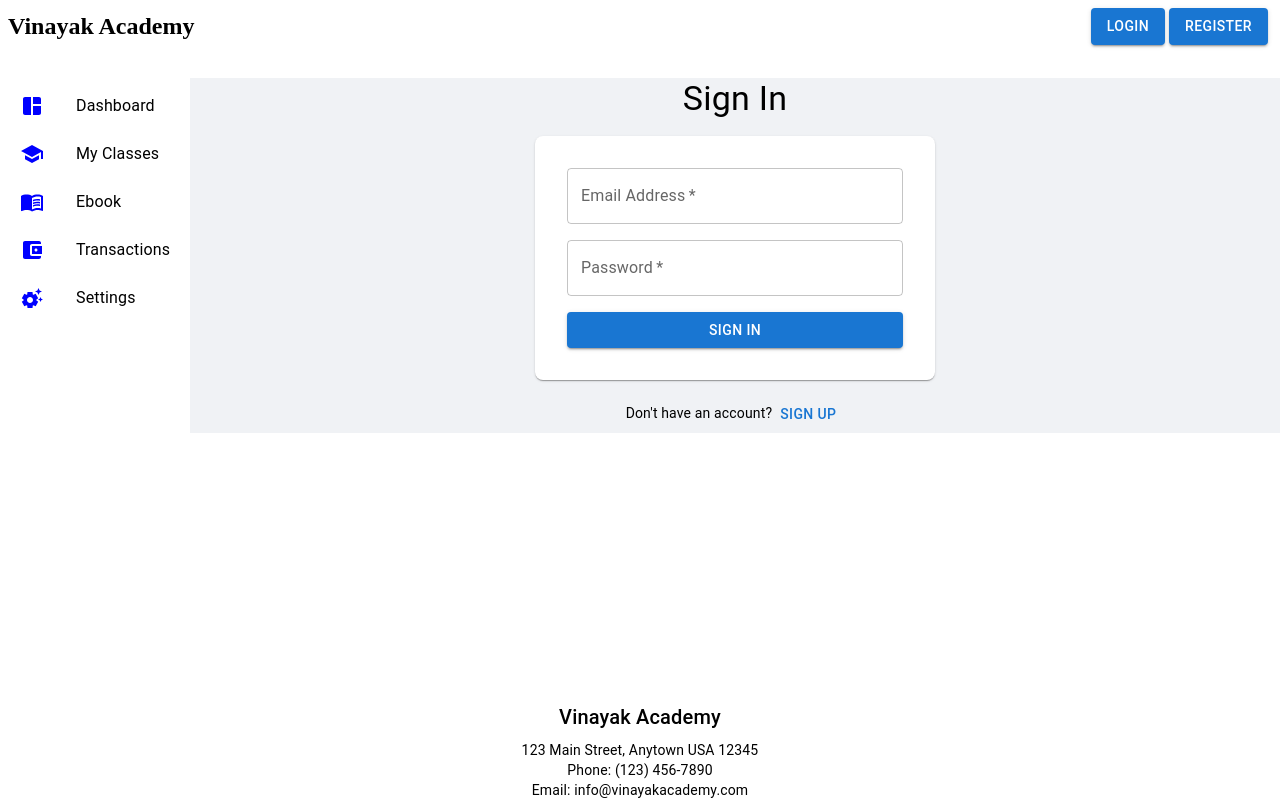
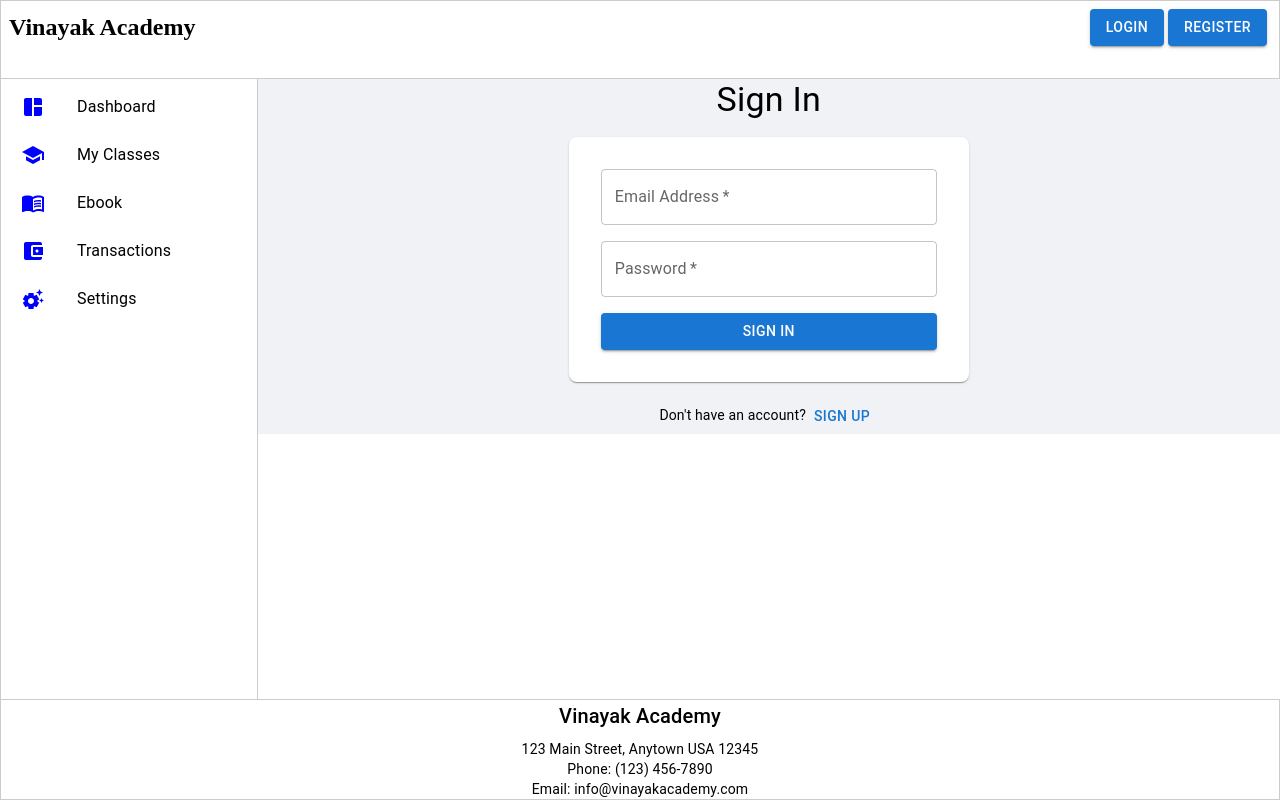
Before and after one commit to amanag0101/vinayak-academy, a Next.js app: page /login in a window 1280 px wide. Built offline with nearby package versions, Linux system fonts and the light colour scheme.

Commit message:
Layout fix

```diff
--- a/app/chats/page.tsx
+++ b/app/chats/page.tsx
@@ -98,7 +98,7 @@ const Chat = () => {
               <Grid container>
                 <Grid item xs={12}>
                   <ListItemText
-                    sx={{ textAlign: "right" }}
+                    sx={{ textAlign: "left" }}
                     primary="Hey man, What's up ?"
                   />
                 </Grid>
--- a/app/components/Login.tsx
+++ b/app/components/Login.tsx
@@ -29,8 +29,7 @@ export const Login = () => {
         display: "flex",
         flexDirection: "column",
         alignItems: "center",
-        justifyContent: "center",
-        backgroundColor: "#f0f2f5"
+        backgroundColor: "#f0f2f5",
       }}
     >
       <Typography variant="h4" sx={{ marginBottom: 2 }}>
--- a/app/components/Register.tsx
+++ b/app/components/Register.tsx
@@ -29,9 +29,6 @@ export const Register = () => {
         display: "flex",
         flexDirection: "column",
         alignItems: "center",
-        justifyContent: "center",
-        height: "100%",
-        width: "100vw",
         backgroundColor: "#f0f2f5",
       }}
     >
--- a/app/layout.tsx
+++ b/app/layout.tsx
@@ -12,17 +12,42 @@ export default function RootLayout({
   return (
     <html>
       <body>
-        <Box sx={{ height: "100vh", display: "flex", flexDirection: "column" }}>
-          <Box sx={{ flex: 0.1 }}>
+        <Box
+          sx={{
+            height: "100vh",
+            display: "flex",
+            flexDirection: "column",
+          }}
+        >
+          <Box
+            sx={{
+              border: "1px solid #ccc",
+              flex: 0.1,
+            }}
+          >
             <Header />
           </Box>
           <Box sx={{ display: "flex", flex: 0.8 }}>
-            <Box sx={{ position: "sticky", top: 0 }}>
+            <Box
+              sx={{
+                border: "1px solid #ccc",
+                borderTop: 0,
+                borderBottom: 0,
+                position: "sticky",
+                top: 0,
+                flex: 0.2,
+              }}
+            >
               <Sidebar />
             </Box>
-            <Box sx={{ flex: 1 }}>{children}</Box>
+            <Box sx={{ flex: 0.8 }}>{children}</Box>
           </Box>
-          <Box sx={{ flex: 0.1 }}>
+          <Box
+            sx={{
+              border: "1px solid #ccc",
+              flex: 0.1,
+            }}
+          >
             <Footer />
           </Box>
         </Box>
--- a/app/page.tsx
+++ b/app/page.tsx
@@ -1,5 +1,3 @@
-import Image from 'next/image'
-
 export default function Home() {
   return (
     <main>
--- a/package.json
+++ b/package.json
@@ -13,6 +13,7 @@
     "@emotion/styled": "^11.11.0",
     "@mui/icons-material": "^5.14.6",
     "@mui/material": "^5.14.6",
+    "@reduxjs/toolkit": "^1.9.5",
     "@types/node": "20.5.3",
     "@types/react": "18.2.21",
     "@types/react-dom": "18.2.7",
```
Also changed, not shown: 1 other file (tests, documents, lock files or other folders).
